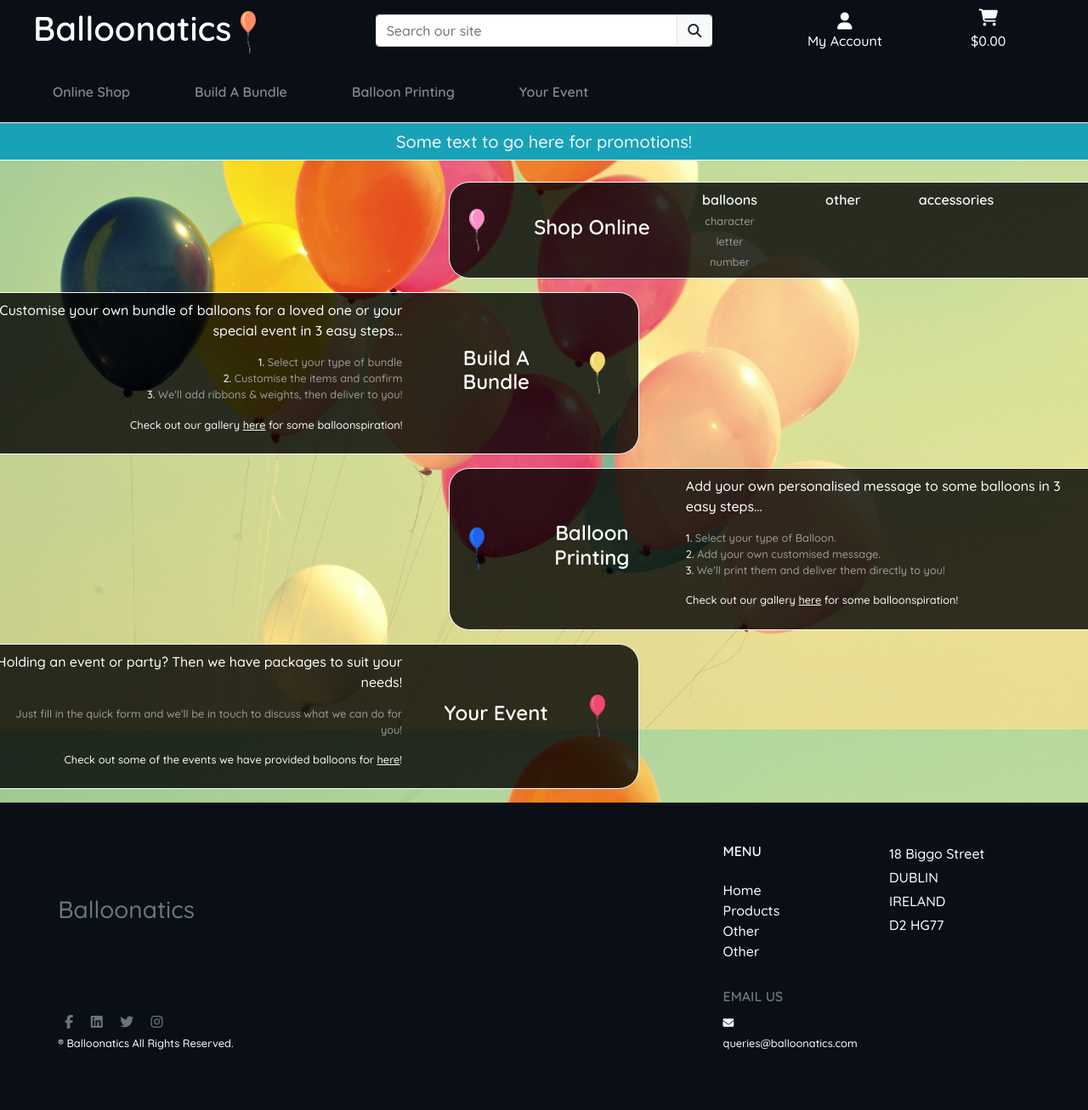
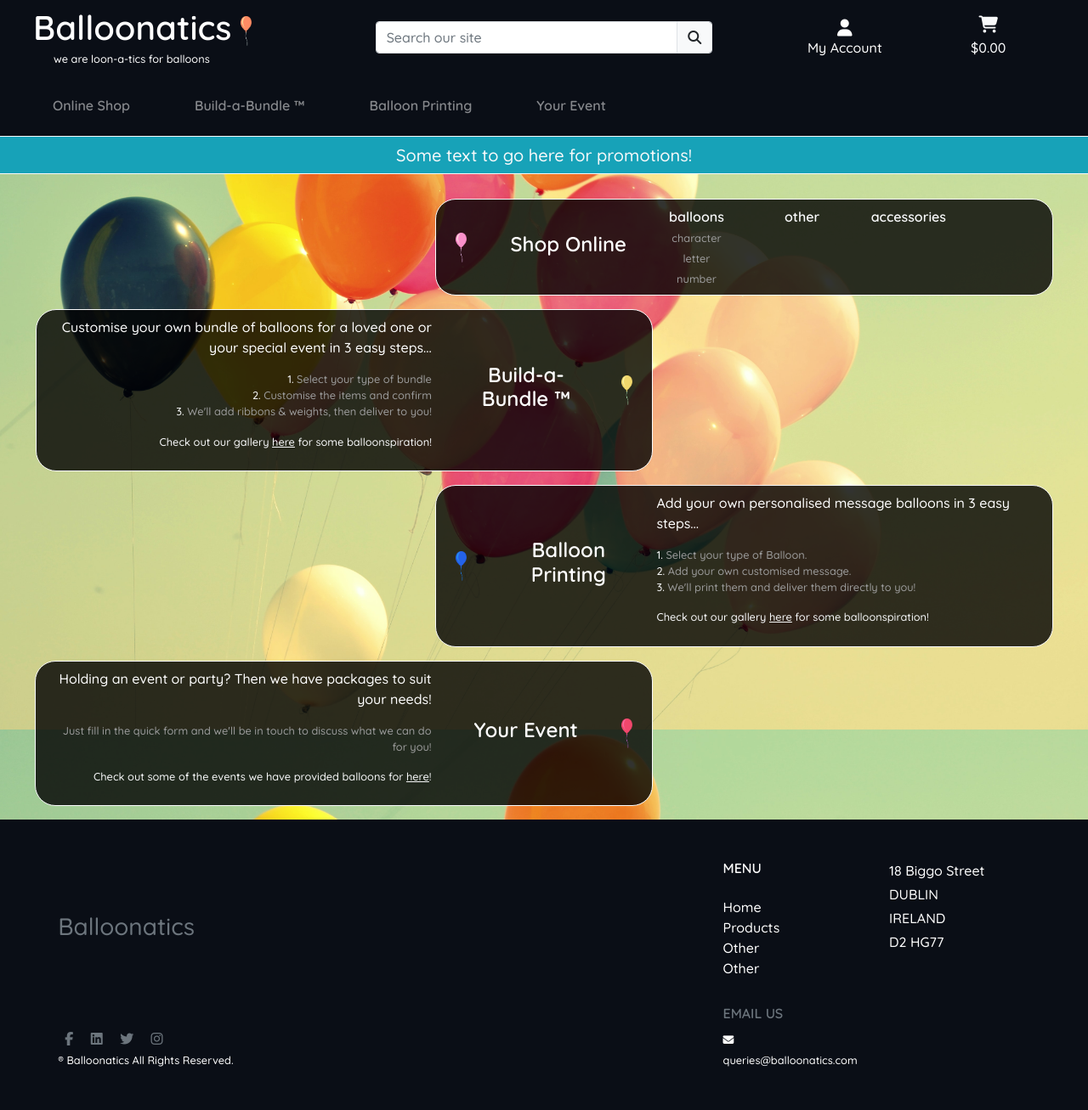
Before and after one commit to Cldwlkn13/balloonatics, a Django app: page / in a window 1280 px wide. Shown: the whole page at 85% size. Before the commit the page ends 1236 px from the top, so only its background shows below. Run offline with Django 3.2, Linux system fonts and the light colour scheme; data comes from the database, SQL or seed files in the repository; both versions use the stored data as it was after the commit; some libraries are stand-ins or nearby versions.

Commit message:
home page styling amends in line with brief

```diff
--- a/bundles/views.py
+++ b/bundles/views.py
@@ -27,7 +27,8 @@ def bundles(request):
 
         if request.POST['age']:
             age = request.POST['age']
-            bundles = Bundle.objects.filter(category=category, age=age)
+            bundles = Bundle.objects.filter(
+                category=category, age=age)
 
         bundles = Bundle.objects.filter(category=category)
         selector_form = BundleSelectorForm(request.POST)
--- a/cart/templates/cart/cart.html
+++ b/cart/templates/cart/cart.html
@@ -54,6 +54,7 @@
                         </div>
                     </div>
                 </div>
+                <hr class="bg-light">
             {% endif %}
         {% endfor %}
         {% for item in cart_items %}
@@ -94,6 +95,7 @@
                         </div>
                     </div>
                 </div>
+                <hr class="bg-light">
             {% endif %}
         {% endfor %}
         {% for item in cart_items %}
@@ -136,8 +138,8 @@
                         </div>
                     </div>
                 </div>
+                <hr class="bg-light">
             {% endif %}
-            <hr class="bg-light">
         {% endfor %}
     {% endif %}
     <div class="row mt-5">
--- a/home/templates/home/index.html
+++ b/home/templates/home/index.html
@@ -4,13 +4,13 @@
 {% block content %}
         <div class="row">
             <div class="col p-0">
-                <div class="row mb-3">
+                <div class="row mx-2 mb-3 pr-lg-5">
                     <div class="col-12 col-lg-7 offset-lg-5">
                         <div class="row div-bg-opacity home-product-row border border-light align-items-center p-2">
                             <div class="col-1 d-none d-lg-flex">
                                 <span><img src="{{ MEDIA_URL }}pink-balloon.png" class="logo-balloon" alt="pink-balloon"></span>
                             </div>
-                            <div class="col-12 col-lg-3 text-center">
+                            <div class="col-lg-3 text-center">
                                 <a href="{% url 'categories' %}" class="text-decoration-none font-weight-bold nav-link m-0 p-0">
                                     <h1 class="home-cat-text">Shop Online</h1>
                                     <p class="d-lg-none"><small>Shop here for balloons and accessories!</small></p>
@@ -33,7 +33,7 @@
                         </div>
                     </div>
                 </div>
-                <div class="row align-items-center mb-3">
+                <div class="row align-items-center mx-2 mb-3 pl-lg-5">
                     <div class="col-12 col-lg-7 pl-3">
                         <div class="row align-items-center div-bg-opacity home-product-row border border-light p-2">
                             <div class="col-8 d-none d-lg-block text-right">
@@ -45,32 +45,32 @@
                                     <p class="text-light">Check out our gallery <a href="#"><u>here</u></a> for some balloonspiration!</p>
                                 </small>
                             </div>
-                            <div class="col-12 col-lg-3">
+                            <div class="col-lg-3 pr-lg-0">
                                 <a href="#" class="text-center text-decoration-none font-weight-bold nav-link m-0 p-0">
-                                    <h1 class="home-cat-text">Build A Bundle</h1>
+                                    <h1 class="home-cat-text">Build-a-Bundle &trade;</h1>
                                     <p class="d-lg-none"><small>Customise your own bundle of balloons for a special occasion!</small></p>
                                 </a>
                             </div>
-                            <div class="col-1 d-none d-lg-flex">
+                            <div class="col-1 d-none d-lg-flex justify-content-end">
                                 <span><img src="{{ MEDIA_URL }}yellow-balloon.png" class="logo-balloon" alt="yellow-balloon"></span>
                             </div>
                         </div>
                     </div>
                 </div>
-                <div class="row align-items-center mb-3">
+                <div class="row align-items-center mx-2 mb-3 pr-lg-5">
                     <div class="col-12 col-lg-7 offset-lg-5">
                         <div class="row align-items-center div-bg-opacity home-product-row border border-light p-2">
                             <div class="col-1 d-none d-lg-flex">
                                 <span><img src="{{ MEDIA_URL }}blue-balloon.png" class="logo-balloon" alt="blue-balloon"></span>
                             </div>
-                            <div class="col-12 col-lg-3">
+                            <div class="col-lg-3">
                                 <a href="#" class="text-center text-decoration-none font-weight-bold nav-link m-0 p-0">
                                     <h1 class="home-cat-text">Balloon Printing</h1>
                                     <p class="d-lg-none"><small>Print a personalised message on as many balloons as you like!</small></p>
                                 </a>
                             </div>
                             <div class="col-8 d-none d-lg-block">
-                                <p>Add your own personalised message to some balloons in 3 easy steps...</p>
+                                <p>Add your own personalised message balloons in 3 easy steps...</p>
                                 <small class="text-light-muted">
                                     <p class="mb-0"><span class="text-light">1.</span> Select your type of Balloon.</p>
                                     <p class="mb-0"><span class="text-light">2.</span> Add your own customised message.</p>
@@ -81,7 +81,7 @@
                         </div>
                     </div>
                 </div>
-                <div class="row align-items-center mb-3">
+                <div class="row align-items-center mx-2 mb-3 pl-lg-5">
                     <div class="col-12 col-lg-7">
                         <div class="row align-items-center div-bg-opacity home-product-row border border-light p-2">
                             <div class="col-8 d-none d-lg-block text-right">
@@ -91,13 +91,13 @@
                                     <p class="text-light">Check out some of the events we have provided balloons for <a href="#"><u>here</u></a>!</p>
                                 </small>
                             </div>
-                            <div class="col-12 col-lg-3">
+                            <div class="col-lg-3 pr-lg-0">
                                 <a href="#" class="text-center text-decoration-none font-weight-bold nav-link m-0 p-0">
                                     <h1 class="home-cat-text">Your Event</h1>
                                     <p class="d-lg-none"><small>Holding an event or party? Check out what we can do for you!</small></p>
                                 </a>
                             </div>
-                            <div class="col-1 d-none d-lg-flex">
+                            <div class="col-1 d-none d-lg-flex justify-content-end">
                                 <span><img src="{{ MEDIA_URL }}dark-pink-balloon.png" class="logo-balloon" alt="dark-pink-balloon"></span>
                             </div>
                         </div>
@@ -105,6 +105,4 @@
                 </div>
             </div>
         </div>
-
-
 {% endblock %}
--- a/printing/templates/printing/printing.html
+++ b/printing/templates/printing/printing.html
@@ -6,13 +6,14 @@
     <div class="row">
         <div class="col-12 col-md-10 text-center text-md-left my-1">
             <h2><strong>Balloon Printing</strong></h2>
+            <p class="mb-0">Follow the steps below to create your own personalised balloons!</p>
         </div>
     </div>
     <hr class="bg-light">
     {% if products %}
         <div class="row mt-5 mb-1">
             <div class="col-10 offset-1">
-                <h6>Select a product</h6>
+                <h6>Step 1. Select a product</h6>
             </div>
         </div>
         <div class="row">
@@ -29,6 +30,7 @@
         <hr class="bg-light">
         <div class="row">
             <div class="col-6 offset-3">
+                <p>Step 2. Add your message</p>
                 <form action="{% url 'new_order_handler' %}" method="POST" id="order-form">
                     {% csrf_token %}
                     {{ order_form|crispy }}
--- a/products/templates/products/includes/card-details.html
+++ b/products/templates/products/includes/card-details.html
@@ -2,7 +2,7 @@
     <div class="row mb-3">
         <div class="col-8 offset-2 text-center">
             {% if result.price != result.discounted_price %}
-                <h5 class="my-0"><s class="text-muted">€{{ result.price }}</s><strong>&nbsp&nbsp€{{ result.discounted_price }}</strong><small> each</small></h5>
+                <h5 class="my-0"><s class="text-muted">€{{ result.full_price }}</s><strong>&nbsp&nbsp€{{ result.discounted_price }}</strong><small> each</small></h5>
             {% else %}
                 <h5 class="my-0"><strong>€{{ result.discounted_price }}</strong><small> each</small></h5>
             {% endif %}
--- a/static/css/style.css
+++ b/static/css/style.css
@@ -14,7 +14,7 @@ body {
 }
 
 .header-container {
-    min-height: 164px;
+    min-height: 184px;
 }
 
 .content-container {
@@ -27,7 +27,7 @@ body {
 }
 
 .logo-balloon {
-    height: 50px;
+    height: 35px;
 }
 
 .bg-form-row {
@@ -206,10 +206,6 @@ a.nav-link:hover {
         left: 0;
         z-index: 1030;
     }
-
-    .header-container {
-        min-height: 164px;
-    }
 }
 
 @media (max-width: 991px) {
--- a/templates/base.html
+++ b/templates/base.html
@@ -46,6 +46,7 @@
                             <span><img src="{{ MEDIA_URL }}orange-balloon.png" class="logo-balloon" alt="orange-balloon"></span>
                         </h1>
                     </div>
+                    <p class="pl-4 mb-0"><small>we are loon-a-tics for balloons</small></p>
                 </a>
             </div>
             <div class="col-12 col-lg-4 my-auto py-1 py-lg-0">
--- a/templates/includes/main-nav.html
+++ b/templates/includes/main-nav.html
@@ -24,7 +24,7 @@
 
         <li class="nav-item dropdown">
             <a class="font-weight-bold nav-link" href="{% url 'bundle_categories' %}" id="buildabundle-link">
-                Build A Bundle
+                Build-a-Bundle &trade;
             </a>
         </li>
 
```
Also changed, not shown: bundles/forms.py (+6 -10 lines), bundles/templates/bundles/bundles.html (+13 -8 lines), bundles/templates/bundles/with_items.html (+4 -3 lines), db.sqlite3.
